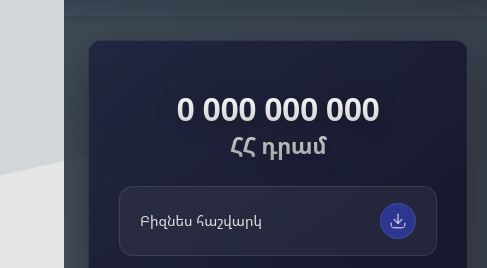
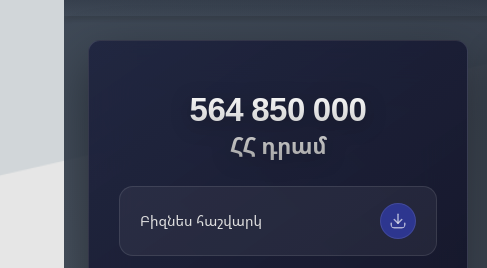
Before and after one commit to ScriptForgeCraft/PROSPECT-24-Kasakh, a website built with Vite: page index.html in a window 1280 px wide. Shown: the part 2112-2380 px from the top of the page, 0-487 px from the left. Built offline with nearby package versions, Linux system fonts and the light colour scheme; files whose address does not match are found by name.

```diff
--- a/index.html
+++ b/index.html
@@ -357,7 +357,7 @@
             <div class="valuation-content">
                 <div class="price-box">
                     <div class="price-value">
-                        <p>0 000 000 000</p>
+                        <p>564 850 000</p>
                         <p class="currency">ՀՀ դրամ</p>
                     </div>
                     <div class="doc-row">
```
Also changed, not shown: 1 other file.
